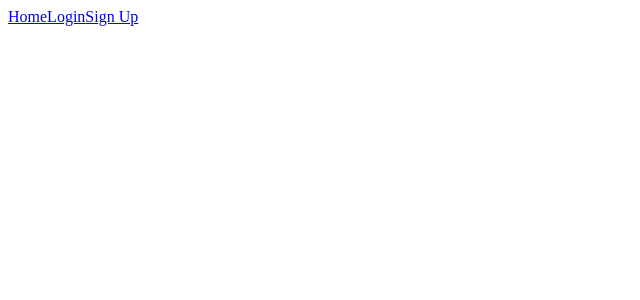
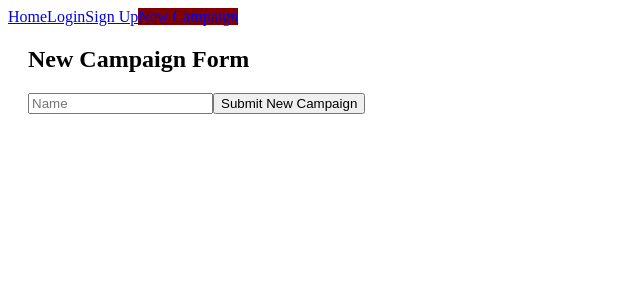
Before and after one commit to zjschulz/dndmaster, a React (Create React App) app in the folder dndmaster-frontend/: page /campaign in a window 1280 px wide. Shown: the top 300 px of the page, without its empty margins (0-640 px from the left). Built offline with nearby package versions, Linux system fonts and the light colour scheme; no server answers.

Commit message:
add frontend route for campaign form, troubleshoot errors

```diff
--- a/dndmaster-frontend/src/components/App.js
+++ b/dndmaster-frontend/src/components/App.js
@@ -4,6 +4,7 @@ import Navbar from './Navbar';
 import Home from './Home';
 import Registration from './Registration';
 import Login from './Login';
+import CampaignForm from './CampaignForm';
 import { connect } from 'react-redux';
 import { checkLoginStatus } from '../actions/actions';
 
@@ -34,6 +35,11 @@ class App extends React.Component {
             path={"/signup"}
             render={props => (<Registration {...props}/>)}
           />
+          <Route
+            exact
+            path={"/campaign"}
+            render={props => (<CampaignForm {...props}/>)}
+          />
         </Switch>
       </BrowserRouter>
     </div>
--- a/dndmaster-frontend/src/components/CampaignForm.js
+++ b/dndmaster-frontend/src/components/CampaignForm.js
@@ -29,8 +29,8 @@ class CampaignForm extends Component {
 
     render () {
         return (
-            <div id="campaignform">
-                <h1>New Campaign Form</h1>
+            <div id="campaignform" style={{marginLeft: '20px'}}>
+                <h2>New Campaign Form</h2>
                 <form onSubmit={this.handleSubmit}>
                     <input
                     type="name"
--- a/dndmaster-frontend/src/components/Navbar.js
+++ b/dndmaster-frontend/src/components/Navbar.js
@@ -58,6 +58,11 @@ class Navbar extends React.Component {
           exact
           activeStyle={{background: 'maroon'}}
         >Sign Up</NavLink>
+        <NavLink
+          to="/campaign"
+          exact
+          activeStyle={{background: 'maroon'}}
+        >New Campaign</NavLink>
       </nav>
     )
   }
```
Also changed, not shown: 1 other file (tests, documents, lock files or other folders).
